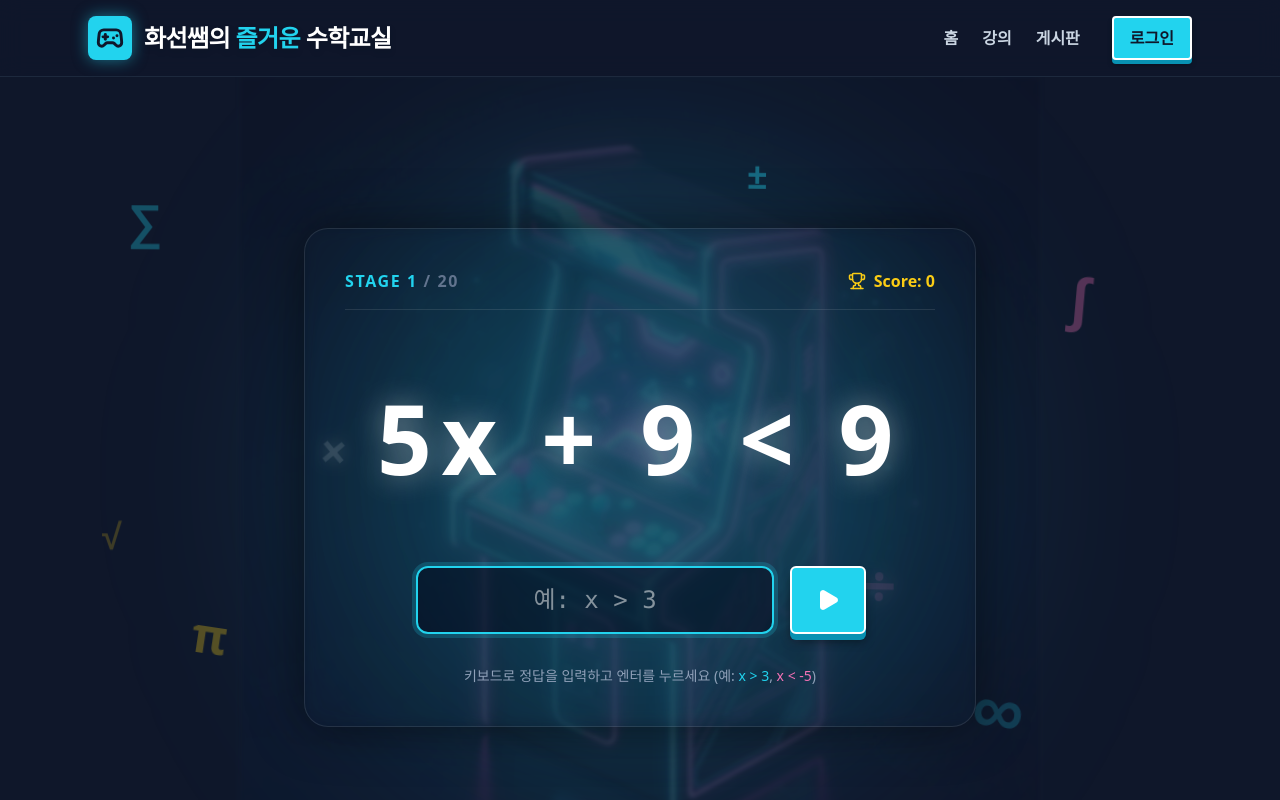
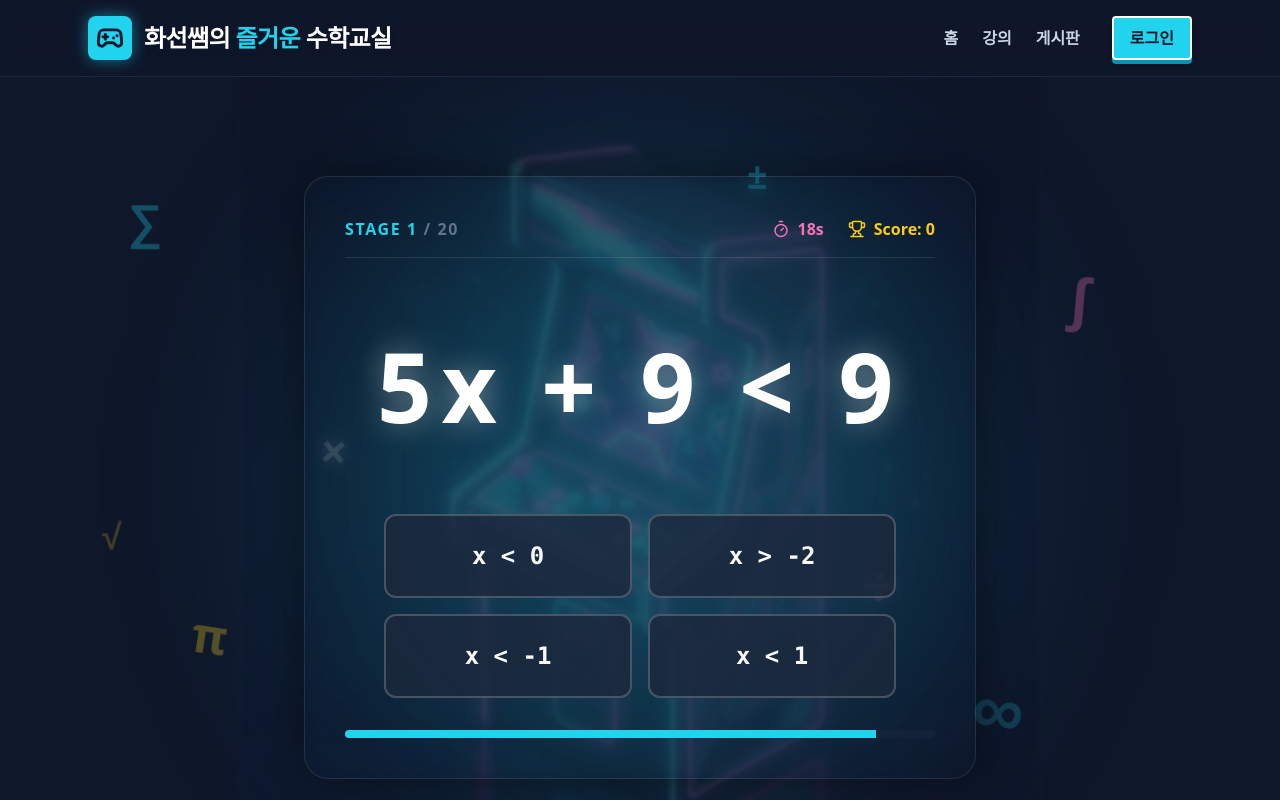
Before and after one commit to ghktjs5932-sketch/New, a Next.js app: page / in a window 1280 px wide. Both pictures are taken after a click on the button "START GAME". Shown: the top 800 px of the page. Built offline with nearby package versions, Linux system fonts and the light colour scheme.

Commit message:
feat: change game to 4-choice multiple choice and add 20s timer per question

```diff
--- a/app/page.tsx
+++ b/app/page.tsx
@@ -1,11 +1,12 @@
 "use client";
 
-import { useState } from "react";
-import { Rocket, Trophy, Play, RotateCcw } from "lucide-react";
+import { useState, useEffect, useCallback } from "react";
+import { Rocket, Trophy, Play, RotateCcw, Timer } from "lucide-react";
 
 type Problem = {
   question: string;
   answer: string;
+  options: string[];
 };
 
 const generateProblems = (): Problem[] => {
@@ -15,7 +16,7 @@ const generateProblems = (): Problem[] => {
     let a = Math.floor(Math.random() * 5) + 1; // 1 to 5
     if (isNegativeCoef) a = -a;
     const b = Math.floor(Math.random() * 21) - 10; // -10 to 10
-    const x = Math.floor(Math.random() * 11) - 5; // -5 to 5 (the exact boundary point)
+    const x = Math.floor(Math.random() * 11) - 5; // -5 to 5
 
     const c = a * x + b;
     const isGreater = Math.random() > 0.5;
@@ -34,8 +35,33 @@ const generateProblems = (): Problem[] => {
     let ansDir = isGreater ? ">" : "<";
     if (a < 0) ansDir = isGreater ? "<" : ">";
 
-    const answer = `x${ansDir}${x}`;
-    problems.push({ question, answer });
+    const correctAnswer = `x ${ansDir} ${x}`;
+
+    // Generate 3 distractors
+    const distractors = new Set<string>();
+    while (distractors.size < 3) {
+      const r = Math.random();
+      let fakeDir = ansDir;
+      let fakeX = x;
+      if (r < 0.33) {
+        fakeDir = fakeDir === ">" ? "<" : ">";
+      } else if (r < 0.66) {
+        fakeX = x + (Math.random() > 0.5 ? 1 : -1) * (Math.floor(Math.random() * 3) + 1);
+      } else {
+        fakeDir = fakeDir === ">" ? "<" : ">";
+        fakeX = x + (Math.random() > 0.5 ? 1 : -1) * (Math.floor(Math.random() * 3) + 1);
+      }
+
+      const distractor = `x ${fakeDir} ${fakeX}`;
+      if (distractor !== correctAnswer) {
+        distractors.add(distractor);
+      }
+    }
+
+    const options = [correctAnswer, ...Array.from(distractors)];
+    options.sort(() => Math.random() - 0.5); // Shuffle
+
+    problems.push({ question, answer: correctAnswer, options });
   }
   return problems;
 };
@@ -45,43 +71,56 @@ export default function Home() {
   const [problems, setProblems] = useState<Problem[]>([]);
   const [currentIndex, setCurrentIndex] = useState(0);
   const [score, setScore] = useState(0);
-  const [inputValue, setInputValue] = useState("");
-  const [feedback, setFeedback] = useState<"correct" | "wrong" | null>(null);
+  const [feedback, setFeedback] = useState<"correct" | "wrong" | "timeout" | null>(null);
+  const [timeLeft, setTimeLeft] = useState(20);
 
   const startGame = () => {
     setProblems(generateProblems());
     setCurrentIndex(0);
     setScore(0);
-    setInputValue("");
     setFeedback(null);
+    setTimeLeft(20);
     setGameState("playing");
   };
 
-  const submitAnswer = (e?: React.FormEvent) => {
-    if (e) e.preventDefault();
-    if (!inputValue.trim()) return;
+  const submitAnswer = useCallback((selectedOption: string | null) => {
+    if (feedback !== null) return;
 
-    // Normalize user input (remove all spaces, to lowercase)
-    const normalizedInput = inputValue.replace(/\s+/g, "").toLowerCase();
-    const isCorrect = normalizedInput === problems[currentIndex].answer;
-
+    if (selectedOption === null) {
+      setFeedback("timeout");
+    } else {
+      const isCorrect = selectedOption === problems[currentIndex].answer;
       if (isCorrect) {
         setScore(s => s + 1);
         setFeedback("correct");
       } else {
         setFeedback("wrong");
       }
+    }
 
     setTimeout(() => {
       setFeedback(null);
-      setInputValue("");
       if (currentIndex + 1 < problems.length) {
         setCurrentIndex(c => c + 1);
+        setTimeLeft(20);
       } else {
         setGameState("end");
       }
     }, 1000);
-  };
+  }, [currentIndex, problems, feedback]);
+
+  useEffect(() => {
+    if (gameState === "playing" && feedback === null) {
+      if (timeLeft === 0) {
+        submitAnswer(null);
+        return;
+      }
+      const timer = setInterval(() => {
+        setTimeLeft(prev => prev - 1);
+      }, 1000);
+      return () => clearInterval(timer);
+    }
+  }, [gameState, feedback, timeLeft, submitAnswer]);
 
   return (
     <div className="flex-1 flex flex-col items-center justify-center p-8 relative z-10 overflow-hidden min-h-screen">
@@ -142,9 +181,14 @@ export default function Home() {
               <span className="text-neon-cyan font-bold tracking-widest uppercase">
                 Stage {currentIndex + 1} <span className="text-slate-500">/ 20</span>
               </span>
+              <div className="flex items-center gap-6">
+                <span className={`font-black flex items-center gap-2 ${timeLeft <= 5 ? 'text-red-500 animate-pulse' : 'text-pixel-pink'}`}>
+                  <Timer size={18} /> {timeLeft}s
+                </span>
                 <span className="text-bright-yellow font-bold flex items-center gap-2">
                   <Trophy size={18} /> Score: {score}
                 </span>
+              </div>
             </div>
 
             <div className="py-12 relative">
@@ -158,31 +202,50 @@ export default function Home() {
                   <span className="text-6xl font-black text-red-500 drop-shadow-[0_0_20px_rgba(239,68,68,0.8)] animate-out fade-out zoom-out duration-1000">MISS!</span>
                 </div>
               )}
+              {feedback === "timeout" && (
+                <div className="absolute inset-0 flex items-center justify-center z-20">
+                  <span className="text-6xl font-black text-red-500 drop-shadow-[0_0_20px_rgba(239,68,68,0.8)] animate-out fade-out zoom-out duration-1000">TIME OUT!</span>
+                </div>
+              )}
 
               <h3 className={`text-6xl md:text-8xl font-black text-white tracking-widest drop-shadow-[0_0_15px_rgba(255,255,255,0.4)] transition-opacity ${feedback ? 'opacity-20' : 'opacity-100'}`}>
                 {problems[currentIndex].question}
               </h3>
             </div>
 
-            <form onSubmit={submitAnswer} className="flex flex-col sm:flex-row gap-4 max-w-md mx-auto">
-              <input
-                type="text"
-                value={inputValue}
-                onChange={(e) => setInputValue(e.target.value)}
+            <div className="grid grid-cols-1 sm:grid-cols-2 gap-4 max-w-lg mx-auto">
+              {problems[currentIndex].options.map((option, idx) => {
+                let buttonStyle = "bg-slate-800/80 hover:bg-slate-700 border-white/20 hover:border-neon-cyan";
+
+                // Show correct/wrong colors if feedback is active
+                if (feedback) {
+                  if (option === problems[currentIndex].answer) {
+                    buttonStyle = "bg-green-500/20 border-green-400 text-green-400 shadow-[0_0_15px_rgba(74,222,128,0.3)]";
+                  } else {
+                    buttonStyle = "bg-red-500/10 border-red-500/30 text-slate-500 opacity-50";
+                  }
+                }
+
+                return (
+                  <button
+                    key={idx}
+                    type="button"
+                    onClick={() => submitAnswer(option)}
                     disabled={feedback !== null}
-                placeholder="예: x > 3"
-                className="flex-1 bg-slate-950/50 border-2 border-neon-cyan/50 rounded-xl px-6 py-4 text-2xl text-center text-white focus:outline-none focus:border-neon-cyan focus:ring-4 focus:ring-neon-cyan/20 transition-all font-mono"
-                autoFocus
+                    className={`font-mono text-2xl font-bold px-6 py-6 rounded-xl border-2 transition-all active:scale-95 ${buttonStyle}`}
+                  >
+                    {option}
+                  </button>
+                );
+              })}
+            </div>
+
+            <div className="w-full bg-slate-800/50 rounded-full h-2 overflow-hidden mt-6">
+              <div
+                className={`h-full transition-all duration-1000 linear ${timeLeft <= 5 ? 'bg-red-500' : 'bg-neon-cyan'}`}
+                style={{ width: `${(timeLeft / 20) * 100}%` }}
               />
-              <button
-                type="submit"
-                disabled={feedback !== null}
-                className="arcade-btn !px-6 !py-4"
-              >
-                <Play size={24} className="fill-current" />
-              </button>
-            </form>
-            <p className="text-sm text-slate-400">키보드로 정답을 입력하고 엔터를 누르세요 (예: <span className="text-neon-cyan">x &gt; 3</span>, <span className="text-pixel-pink">x &lt; -5</span>)</p>
+            </div>
           </div>
         )}
 
```
Lines whose indentation alone changed are shown as unchanged.
